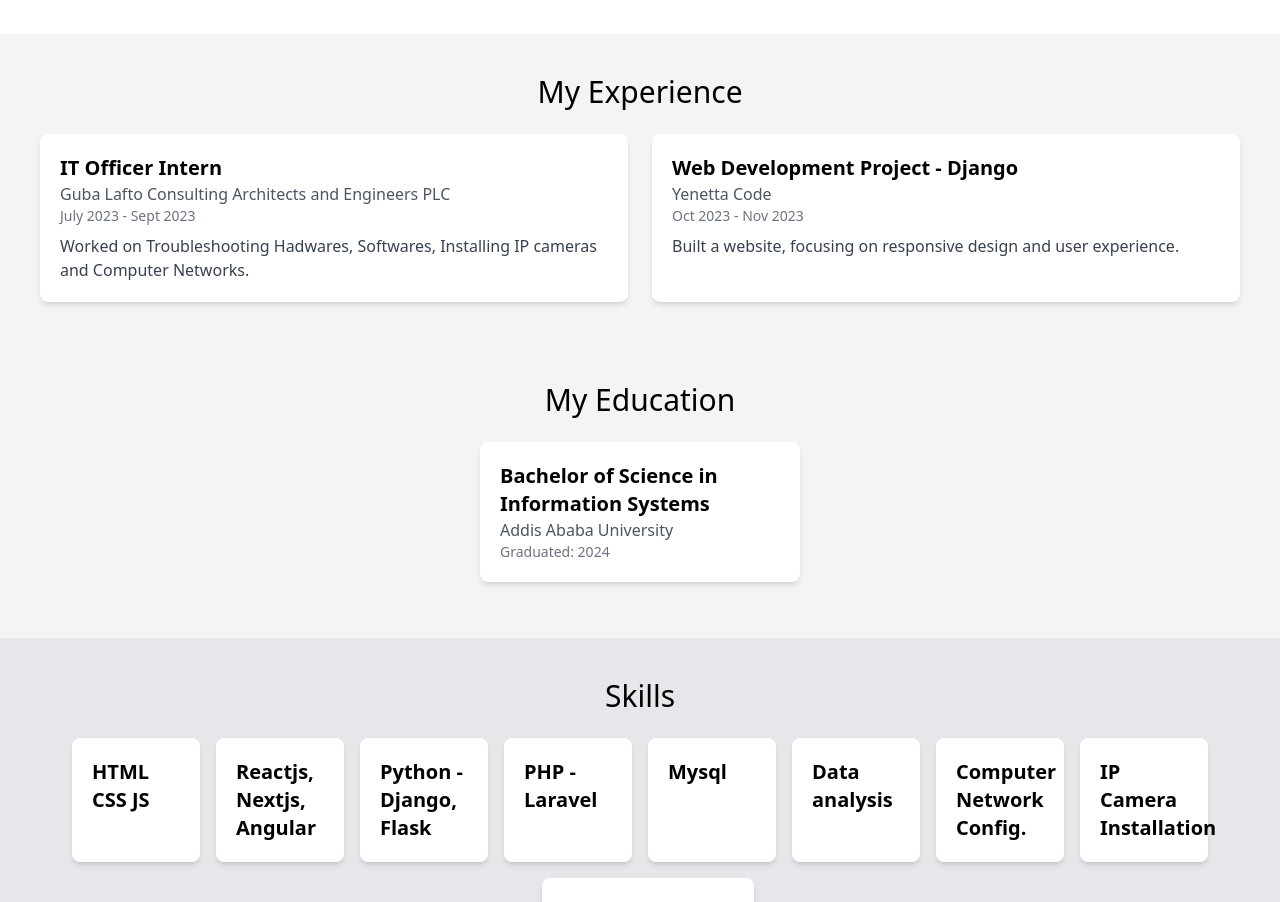
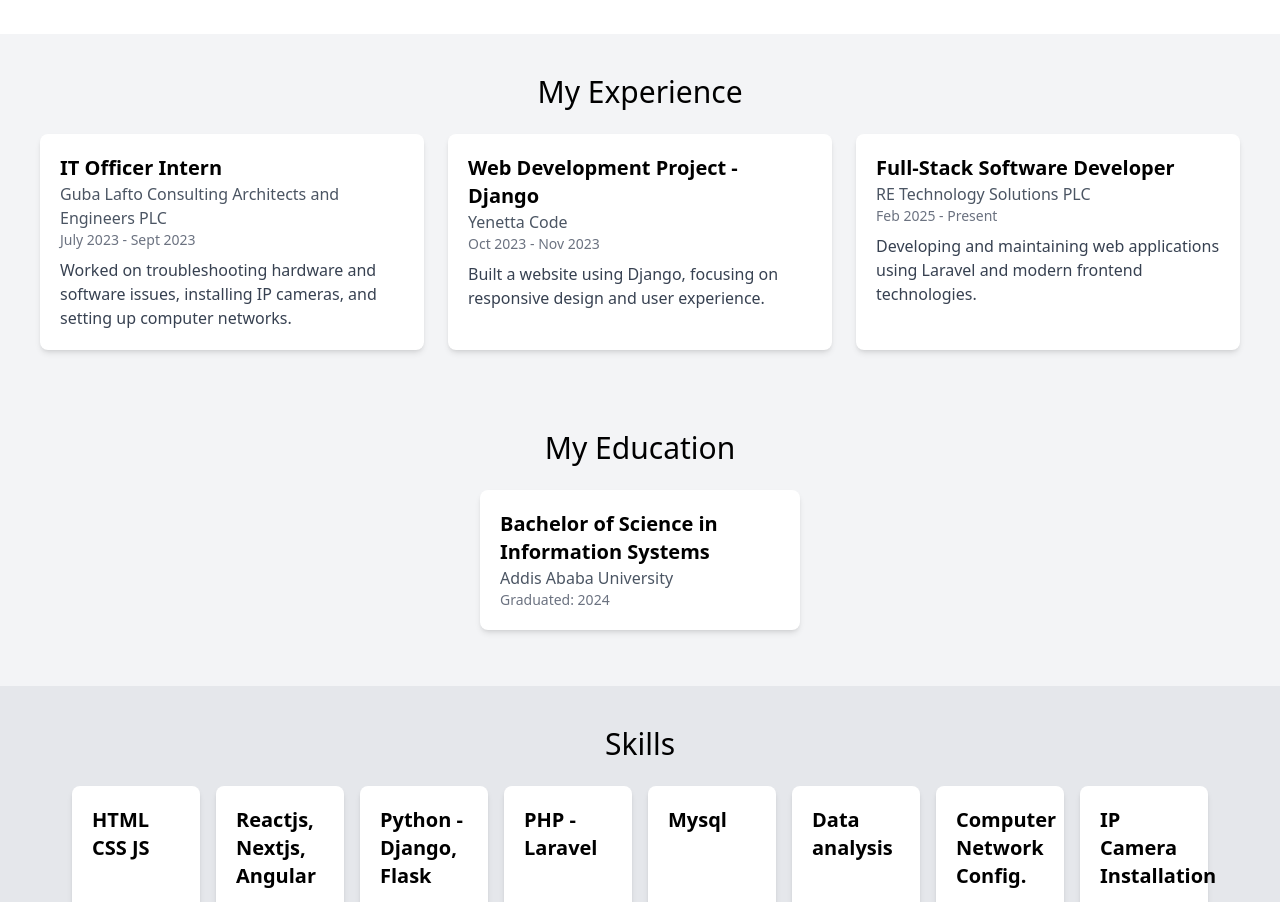
Before and after one commit to sirawtadesse/siraw-website, a Next.js app: page / in a window 1280 px wide. Shown: the part 1920-2822 px from the top of the page. Built offline with nearby package versions, Linux system fonts and the light colour scheme.

Commit message:
Update index.js

```diff
--- a/pages/index.js
+++ b/pages/index.js
@@ -69,16 +69,22 @@ export default function Home() {
     title: 'IT Officer Intern',
     company: 'Guba Lafto Consulting Architects and Engineers PLC',
     date: 'July 2023 - Sept 2023',
-      description: 'Worked on Troubleshooting Hadwares, Softwares, Installing IP cameras and Computer Networks.',
+    description: 'Worked on troubleshooting hardware and software issues, installing IP cameras, and setting up computer networks.',
   },
   {
     title: 'Web Development Project - Django',
     company: 'Yenetta Code',
     date: 'Oct 2023 - Nov 2023',
-      description: 'Built a website, focusing on responsive design and user experience.',
+    description: 'Built a website using Django, focusing on responsive design and user experience.',
   },
+  {
+    title: 'Full-Stack Software Developer',
+    company: 'RE Technology Solutions PLC',
+    date: 'Feb 2025 - Present',
+    description: 'Developing and maintaining web applications using Laravel and modern frontend technologies.',
+  }
+];
 
-  ];
 
   return (
     <Layout>
```
Lines whose indentation alone changed are shown as unchanged.
